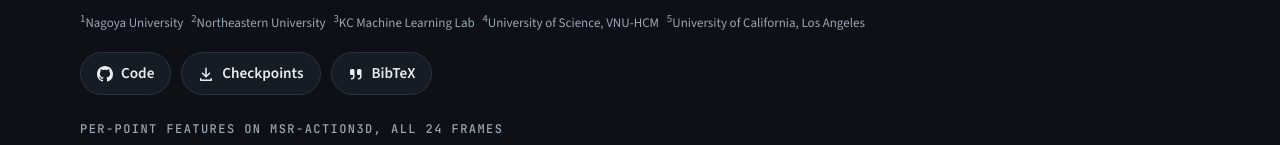
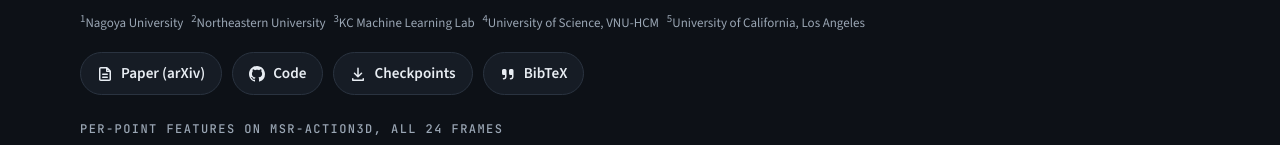
Before and after one commit to tuananh1007/Cross4D-JEPA, a plain HTML site: page docs/index.html in a window 1280 px wide. Shown: the part 268-413 px from the top of the page. Drawn offline with nearby package versions, Linux system fonts and the light colour scheme.

Commit message:
Add arXiv link (2607.00514) to README and project page

```diff
--- a/docs/index.html
+++ b/docs/index.html
@@ -243,6 +243,7 @@ footer .wrap { display: grid; gap: 6px; }
       <p class="authors">Trung Thanh Nguyen<sup>1</sup>, Hai Nguyen-Truong<sup>2</sup>, Tu Vo<sup>3</sup>, Hoang M. Truong<sup>4</sup>, Tuan-Anh Vu<sup>5</sup></p>
       <p class="affil"><sup>1</sup>Nagoya University &nbsp; <sup>2</sup>Northeastern University &nbsp; <sup>3</sup>KC Machine Learning Lab &nbsp; <sup>4</sup>University of Science, VNU-HCM &nbsp; <sup>5</sup>University of California, Los Angeles</p>
       <nav class="links" aria-label="Project links">
+        <a href="https://arxiv.org/abs/2607.00514"><svg viewBox="0 0 16 16" aria-hidden="true"><path d="M3.75 1A1.75 1.75 0 002 2.75v10.5c0 .97.78 1.75 1.75 1.75h8.5c.97 0 1.75-.78 1.75-1.75V5.41c0-.46-.18-.9-.51-1.24L10.83 1.51A1.75 1.75 0 009.59 1H3.75zM3.5 2.75a.25.25 0 01.25-.25H9v2.75c0 .41.34.75.75.75h2.75v7.25a.25.25 0 01-.25.25h-8.5a.25.25 0 01-.25-.25V2.75zm7 1.06l1.19 1.19H10.5V3.81zM5 8.25a.75.75 0 01.75-.75h4.5a.75.75 0 010 1.5h-4.5A.75.75 0 015 8.25zm.75 2.25a.75.75 0 000 1.5h4.5a.75.75 0 000-1.5h-4.5z"/></svg>Paper (arXiv)</a>
         <a href="https://github.com/tuananh1007/Cross4D-JEPA"><svg viewBox="0 0 16 16" aria-hidden="true"><path d="M8 0C3.58 0 0 3.58 0 8c0 3.54 2.29 6.53 5.47 7.59.4.07.55-.17.55-.38 0-.19-.01-.82-.01-1.49-2.01.37-2.53-.49-2.69-.94-.09-.23-.48-.94-.82-1.13-.28-.15-.68-.52-.01-.53.63-.01 1.08.58 1.23.82.72 1.21 1.87.87 2.33.66.07-.52.28-.87.51-1.07-1.78-.2-3.64-.89-3.64-3.95 0-.87.31-1.59.82-2.15-.08-.2-.36-1.02.08-2.12 0 0 .67-.21 2.2.82.64-.18 1.32-.27 2-.27.68 0 1.36.09 2 .27 1.53-1.04 2.2-.82 2.2-.82.44 1.1.16 1.92.08 2.12.51.56.82 1.27.82 2.15 0 3.07-1.87 3.75-3.65 3.95.29.25.54.73.54 1.48 0 1.07-.01 1.93-.01 2.2 0 .21.15.46.55.38A8.013 8.013 0 0016 8c0-4.42-3.58-8-8-8z"/></svg>Code</a>
         <a href="https://github.com/tuananh1007/Cross4D-JEPA/releases/tag/v1.0"><svg viewBox="0 0 16 16" aria-hidden="true"><path d="M8 1.5a.75.75 0 01.75.75v6.69l2.22-2.22a.75.75 0 111.06 1.06l-3.5 3.5a.75.75 0 01-1.06 0l-3.5-3.5a.75.75 0 111.06-1.06l2.22 2.22V2.25A.75.75 0 018 1.5zM2.75 12a.75.75 0 01.75.75v.75h9v-.75a.75.75 0 011.5 0v1.5a.75.75 0 01-.75.75H2.75a.75.75 0 01-.75-.75v-1.5a.75.75 0 01.75-.75z"/></svg>Checkpoints</a>
         <a href="#cite"><svg viewBox="0 0 16 16" aria-hidden="true"><path d="M3.5 3A1.5 1.5 0 002 4.5v3A1.5 1.5 0 003.5 9H5v1.5A1.5 1.5 0 013.5 12a.75.75 0 000 1.5 3 3 0 003-3v-6A1.5 1.5 0 005 3H3.5zm7 0A1.5 1.5 0 009 4.5v3A1.5 1.5 0 0010.5 9H12v1.5a1.5 1.5 0 01-1.5 1.5.75.75 0 000 1.5 3 3 0 003-3v-6A1.5 1.5 0 0012 3h-1.5z"/></svg>BibTeX</a>
```
Also changed, not shown: 1 other file.
